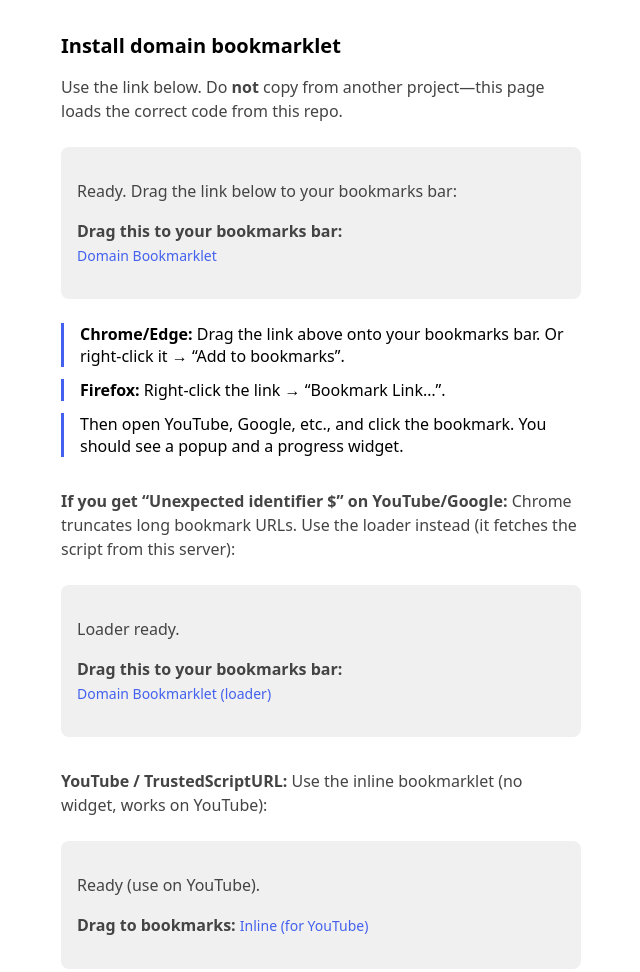
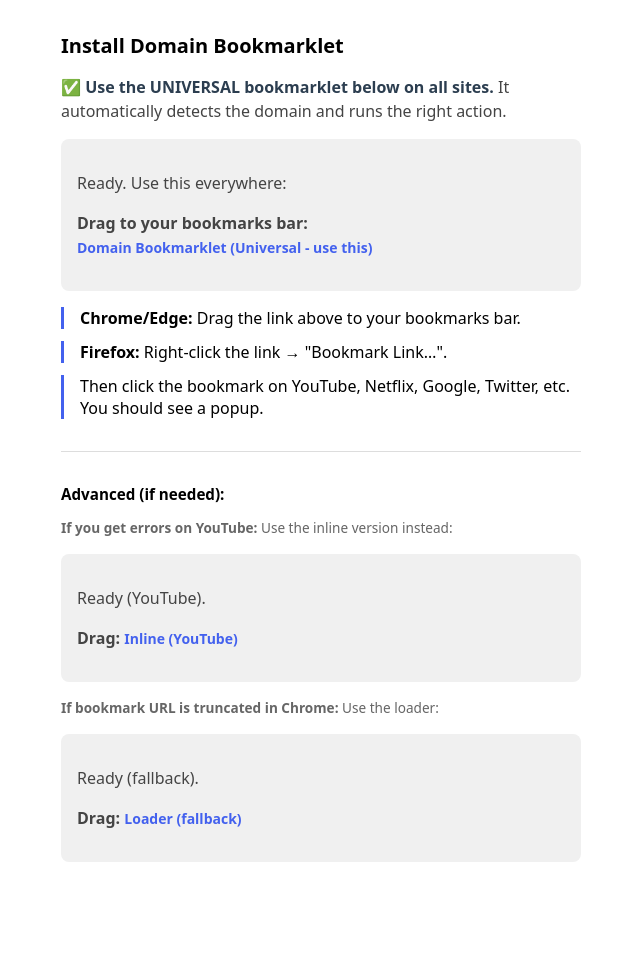
Before and after one commit to VishalJain2905/domaingetter, a website: page install.html in a window 1280 px wide. Shown: the whole page, without its empty margins (319-959 px from the left). After the commit the page ends 894 px from the top, so only its background shows below. Drawn offline with Linux system fonts and the light colour scheme.

Commit message:
psucbnhusb

```diff
--- a/install.html
+++ b/install.html
@@ -7,65 +7,76 @@
   <style>
     body { font-family: system-ui, sans-serif; max-width: 520px; margin: 2rem auto; padding: 0 1rem; }
     h1 { font-size: 1.25rem; }
+    h2 { font-size: 0.95rem; }
     p { color: #444; line-height: 1.5; }
-    .link-box { margin: 1.5rem 0; padding: 1rem; background: #f0f0f0; border-radius: 8px; }
-    .link-box a { font-size: 14px; color: #4361ee; text-decoration: none; }
+    .link-box { margin: 1rem 0; padding: 1rem; background: #f0f0f0; border-radius: 8px; }
+    .link-box a { font-size: 14px; color: #4361ee; text-decoration: none; font-weight: 600; }
     .link-box a:hover { text-decoration: underline; }
     .step { margin: 0.75rem 0; padding-left: 1rem; border-left: 3px solid #4361ee; }
-    .error { color: #c00; }
+    hr { margin: 2rem 0; border: none; border-top: 1px solid #ddd; }
+    .advanced { font-size: 0.85rem; color: #666; }
   </style>
 </head>
 <body>
-  <h1>Install domain bookmarklet</h1>
-  <p>Use the link below. Do <strong>not</strong> copy from another project—this page loads the correct code from this repo.</p>
+  <h1>Install Domain Bookmarklet</h1>
+  <p><strong style="color: #2c3e50;">✅ Use the UNIVERSAL bookmarklet below on all sites.</strong> It automatically detects the domain and runs the right action.</p>
 
-  <div class="link-box" id="box">
-    <p id="status">Loading bookmarklet…</p>
-    <p id="link-wrap" style="display:none;"><strong>Drag this to your bookmarks bar:</strong><br><a href="#" id="bookmarklet-link">Domain Bookmarklet</a></p>
-    <p id="err" class="error" style="display:none;"></p>
+  <div class="link-box">
+    <p id="universal-status">Loading universal...</p>
+    <p id="universal-wrap" style="display:none;">
+      <strong>Drag to your bookmarks bar:</strong><br>
+      <a href="#" id="universal-link">Domain Bookmarklet (Universal - use this)</a>
+    </p>
   </div>
 
-  <div class="step"><strong>Chrome/Edge:</strong> Drag the link above onto your bookmarks bar. Or right‑click it → “Add to bookmarks”.</div>
-  <div class="step"><strong>Firefox:</strong> Right‑click the link → “Bookmark Link…”.</div>
-  <div class="step">Then open YouTube, Google, etc., and click the bookmark. You should see a popup and a progress widget.</div>
+  <div class="step"><strong>Chrome/Edge:</strong> Drag the link above to your bookmarks bar.</div>
+  <div class="step"><strong>Firefox:</strong> Right‑click the link → "Bookmark Link…".</div>
+  <div class="step">Then click the bookmark on YouTube, Netflix, Google, Twitter, etc. You should see a popup.</div>
 
-  <p style="margin-top:2rem;"><strong>If you get “Unexpected identifier $” on YouTube/Google:</strong> Chrome truncates long bookmark URLs. Use the loader instead (it fetches the script from this server):</p>
+  <hr>
+
+  <h2>Advanced (if needed):</h2>
+
+  <p class="advanced"><strong>If you get errors on YouTube:</strong> Use the inline version instead:</p>
   <div class="link-box">
-    <p id="loader-status">Loading loader…</p>
-    <p id="loader-wrap" style="display:none;"><strong>Drag this to your bookmarks bar:</strong><br><a href="#" id="loader-link">Domain Bookmarklet (loader)</a></p>
+    <p id="inline-status">Loading...</p>
+    <p id="inline-wrap" style="display:none;"><strong>Drag:</strong> <a href="#" id="inline-link">Inline (YouTube)</a></p>
   </div>
 
-  <p style="margin-top:2rem;"><strong>YouTube / TrustedScriptURL:</strong> Use the inline bookmarklet (no widget, works on YouTube):</p>
+  <p class="advanced"><strong>If bookmark URL is truncated in Chrome:</strong> Use the loader:</p>
   <div class="link-box">
-    <p id="inline-status">Loading...</p>
-    <p id="inline-wrap" style="display:none;"><strong>Drag to bookmarks:</strong> <a href="#" id="inline-link">Inline (for YouTube)</a></p>
+    <p id="loader-status">Loading...</p>
+    <p id="loader-wrap" style="display:none;"><strong>Drag:</strong> <a href="#" id="loader-link">Loader (fallback)</a></p>
   </div>
 
   <script>
     (function () {
-      var status = document.getElementById('status');
-      var linkWrap = document.getElementById('link-wrap');
-      var errEl = document.getElementById('err');
-      var a = document.getElementById('bookmarklet-link');
+      var universalStatus = document.getElementById('universal-status');
+      var universalWrap = document.getElementById('universal-wrap');
+      var universalLink = document.getElementById('universal-link');
 
-      fetch('build/bookmarklet.js')
+      fetch('build/bookmarklet-universal.js')
         .then(function (r) { return r.text(); })
         .then(function (code) {
           code = code.trim();
-          if (!code.startsWith('javascript:')) {
-            errEl.textContent = 'Unexpected format in build/bookmarklet.js';
-            errEl.style.display = 'block';
-            return;
+          if (code.startsWith('javascript:')) {
+            universalLink.href = code;
+            universalStatus.textContent = 'Ready. Use this everywhere:';
+            universalWrap.style.display = 'block';
+          } else {
+            universalStatus.textContent = 'Run: npm run build';
           }
-          a.href = code;
-          status.textContent = 'Ready. Drag the link below to your bookmarks bar:';
-          linkWrap.style.display = 'block';
         })
-        .catch(function (e) {
-          status.style.display = 'none';
-          errEl.textContent = 'Could not load build/bookmarklet.js. Run "npm run build" and serve this folder (e.g. npm run test), then open this page again.';
-          errEl.style.display = 'block';
-        });
+        .catch(function () { universalStatus.textContent = 'Not available'; });
+
+      var inlineStatus = document.getElementById('inline-status');
+      var inlineWrap = document.getElementById('inline-wrap');
+      var inlineLink = document.getElementById('inline-link');
+      fetch('build/bookmarklet-inline.js').then(function(r){return r.text();}).then(function(code){
+        code=code.trim();
+        if(code.startsWith('javascript:')){ inlineLink.href=code; inlineStatus.textContent='Ready (YouTube).'; inlineWrap.style.display='block'; }
+        else { inlineStatus.textContent='Not available.'; }
+      }).catch(function(){ inlineStatus.textContent='Not available.'; });
 
       var loaderStatus = document.getElementById('loader-status');
       var loaderWrap = document.getElementById('loader-wrap');
@@ -76,19 +87,10 @@
           var base = location.origin;
           code = code.trim().replace('__BASE_URL__', base);
           loaderLink.href = code;
-          loaderStatus.textContent = 'Loader ready.';
+          loaderStatus.textContent = 'Ready (fallback).';
           loaderWrap.style.display = 'block';
         })
-        .catch(function () { loaderStatus.textContent = 'Loader not available.'; });
-
-      var inlineStatus = document.getElementById('inline-status');
-      var inlineWrap = document.getElementById('inline-wrap');
-      var inlineLink = document.getElementById('inline-link');
-      fetch('build/bookmarklet-inline.js').then(function(r){return r.text();}).then(function(code){
-        code=code.trim();
-        if(code.startsWith('javascript:')){ inlineLink.href=code; inlineStatus.textContent='Ready (use on YouTube).'; inlineWrap.style.display='block'; }
-        else { inlineStatus.textContent='Run npm run build.'; }
-      }).catch(function(){ inlineStatus.textContent='Not available.'; });
+        .catch(function () { loaderStatus.textContent = 'Not available.'; });
     })();
   </script>
 </body>
```
